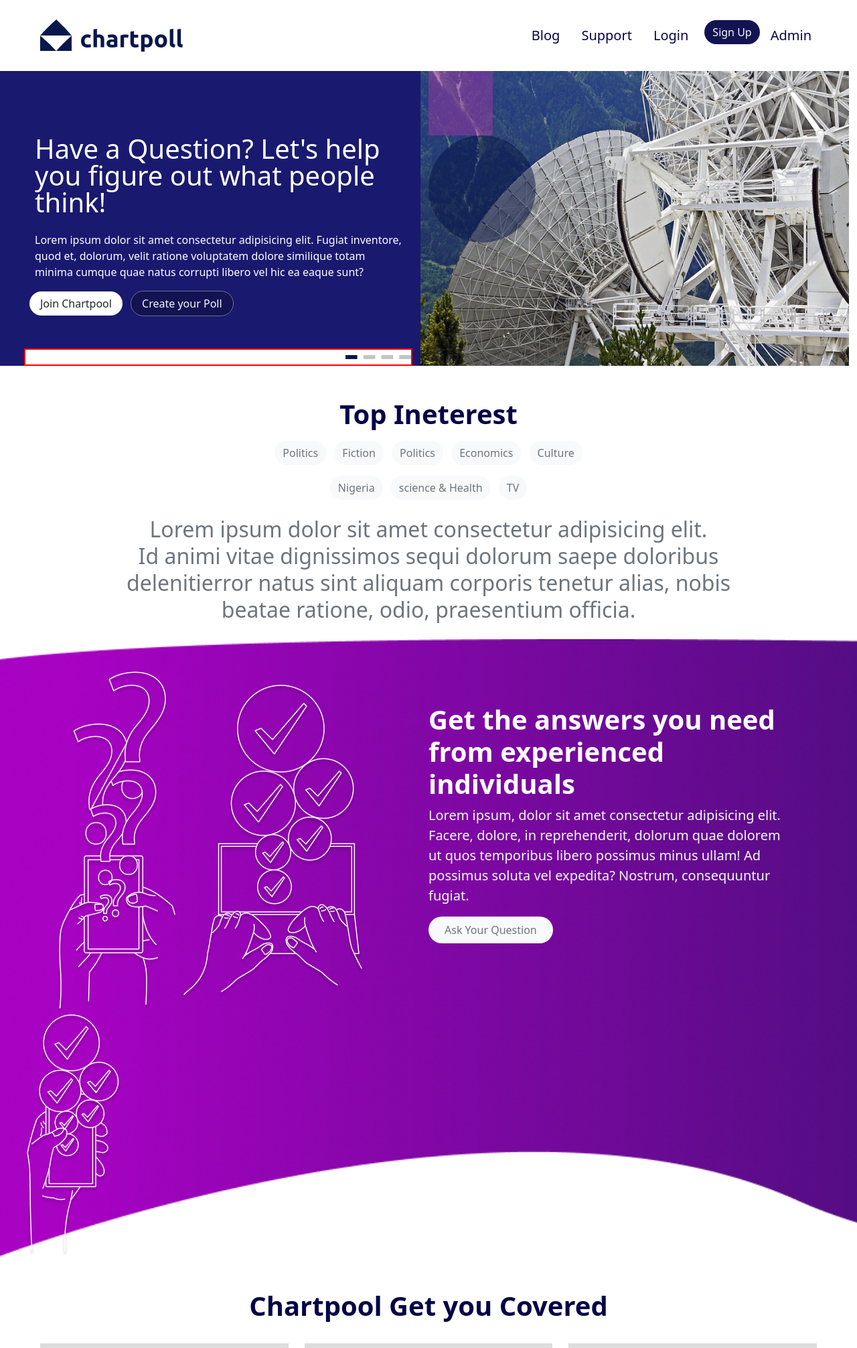
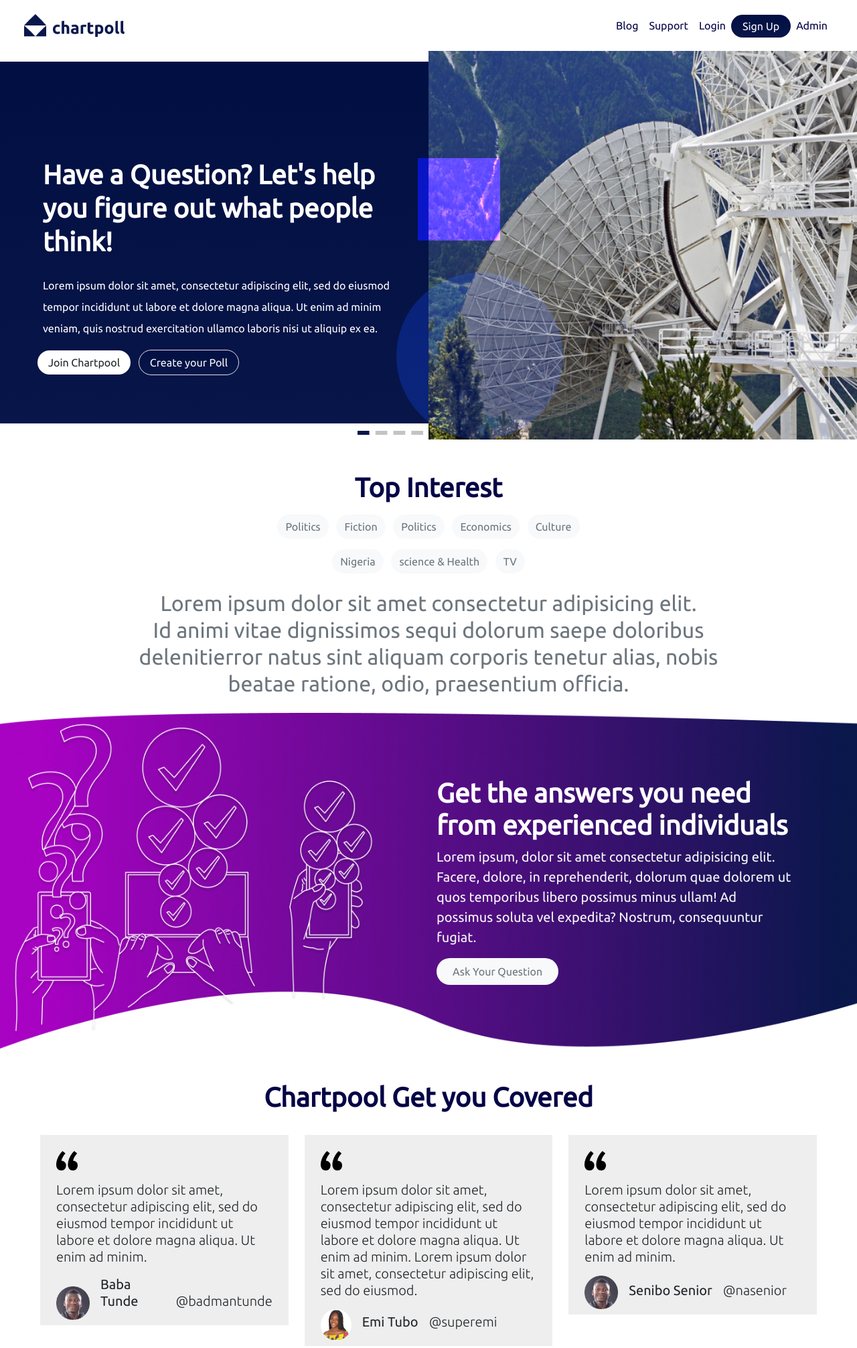
Before and after one commit to Cheediogo/homepage, a plain HTML site: page index.html in a window 1280 px wide. Shown: the top 2012 px of the page at 67% size. Drawn offline with Linux system fonts and the light colour scheme.

Commit message:
modified-index-page

```diff
--- a/css/style.css
+++ b/css/style.css
@@ -3,61 +3,60 @@
     padding: 0;
     box-sizing: border-box;
 }
+#landing-page-font{
+    font-family: 'Ubuntu', sans-serif;
+}
 
 .button-bg-blue {
-    background-color: rgb(19, 19, 83);
+    background: linear-gradient(180deg, #010F43 0%, #09174B 124.76%);
 }
-
 .nav-txt-color {
     color: rgb(4, 4, 70) !important;
 }
 
 .bg-ash {
-    background-color: #dcdcdc;
+    background-color: #EEEEEE;
 }
 
-.satelite-blue, .txt-color {
-    background-color: midnightblue;
+.satelite-blue{
+    background: linear-gradient(180deg, #010F43 0%, #09174B 124.76%);
 }
-/* .blog-navy-bg {
-    background-color: navy;
-} */
 
 .get-answers-sec {
+    background: url(../image/hands-on.png);
     background-repeat: no-repeat;
-    background-size: cover;
-    background-image: url(../image/curved-bg.png);
+    background-size: 100% 100%;
+    min-height: 100%;
 }
 
-.index-img {
-    width: 5rem;
-}
-
-.satelite-rectangles {
-    position: inherit;
-    border: 2px solid red;
+.get-ans-sm{
+    background: linear-gradient(270.32deg, #09174B 3.36%, #A702C2 95.34%);
 }
 
 .satelite-bg-img {
     background-image: url(../image/telescopes.png);
+    /* background-position: center; */
+    background-repeat: no-repeat;
+    background-size: cover;
+    overflow: none;
 }
-
-
-
-/* .satelite-bg-img .circle {
-    width: 10rem;
-    height: 10rem;
+.square-satellite{
+    position: relative;
+    left: -1rem;
+    top: 10rem;
+    background: #9D37A6;
+    height: 123px;
+    width: 123px;
+    mix-blend-mode: color-dodge;
+}
+.circle-satellite{
+    position: relative;
+    left: -3rem;
+    top: 13rem;
+    z-index: 1;
+    height: 249px;
+    width: 249px;
+    background: #031145;
+    mix-blend-mode: screen;
     border-radius: 50%;
-    background-color: blueviolet;
-    opacity: 0.3;
-} */
-
-.satelite-bg-img .img-1 {
-    width: 6rem;
-    height: 6rem;
 }
-
-.satelite-bg-img .img-2 {
-    width: 10rem;
-    height: 10rem;
-}
--- a/index.html
+++ b/index.html
@@ -7,68 +7,70 @@
     <title>Chartpoll</title>
     <link rel="stylesheet" href="css/bootstrap.min.css">
     <link rel="stylesheet" href="css/style.css">
+    <link rel="preconnect" href="https://fonts.googleapis.com">
+    <link rel="preconnect" href="https://fonts.gstatic.com" crossorigin>
+    <link href="https://fonts.googleapis.com/css2?family=Ubuntu:wght@300;400&display=swap" rel="stylesheet">
 </head>
-<body>
-    <nav class="navbar navbar-expand-lg navbar-light bg-white py-4 px-5">
+<body id="landing-page-font">
+    <nav class="navbar navbar-expand-md navbar-light bg-white py-3 px-md-4">
         <div class="container-fluid">
-          <a class="navbar-brand" href="./index.html"><img src="./image/Logo.png" alt="logo"></a>
-          <button class="navbar-toggler" type="button" data-bs-toggle="collapse" data-bs-target="#navbarSupportedContent" aria-controls="navbarSupportedContent" aria-expanded="false" aria-label="Toggle navigation">
+          <a class="navbar-brand" href="index.html">
+            <img src="./image/Logo.png" alt="logo" width="150px">
+          </a>
+          <!-- toggler -->
+          <button class="navbar-toggler" type="button" data-bs-toggle="collapse" data-bs-target="#navbarNav" aria-controls="navbarNav" aria-expanded="false" aria-label="Toggle navigation">
             <span class="navbar-toggler-icon"></span>
           </button>
-          <div>
-            <div class="collapse navbar-collapse" id="navbarSupportedContent">
-                <ul class="navbar-nav me-auto mb-2 mb-lg-0">
+          <!-- nav links -->
+          <div class="collapse navbar-collapse justify-content-end align-center" id="navbarNav">
+            <ul class="navbar-nav">
                 <li class="nav-item">
-                      <a class="nav-link active fs-5 pe-4 nav-txt-color" aria-current="page" href="./index.html">Blog</a>
+                    <a class="nav-link nav-txt-color" href="./index.html">Blog</a>
                 </li>
               <li class="nav-item">
-                      <a class="nav-link active fs-5 pe-4 nav-txt-color" href="#">Support</a>
+                <a class="nav-link nav-txt-color" href="#">Support</a>
               </li>
               <li class="nav-item">
-                      <a class="nav-link active fs-5 pe-4 nav-txt-color" href="#">Login</a>
+                <a class="nav-link nav-txt-color" href="#">Login</a>
+              </li>
+              <li class="nav-item d-none d-md-block mt-1">
+                <a class="nav-link btn rounded-pill px-3 py-1 text-light button-bg-blue" href="#">Sign Up</a>
+              </li>
+              <li class="nav-item d-md-none">
+                <a class="nav-link nav-txt-color" href="#">Sign Up</a>
               </li>
               <li class="nav-item">
-                      <form>
-                        <button class="btn border-0 me-2 rounded-pill text-light button-bg-blue" type="submit">Sign Up</button>
-                      </form>
-                    </li>
-                    <li class="nav-item">
-                      <a class="nav-link active fs-5 nav-txt-color" href="./admin.html">Admin</a>
+                <a class="nav-link nav-txt-color" href="#">Admin</a>
               </li>
             </ul>
           </div>
         </div>
-        </div>
     </nav>
-    <section>
-        <div class="row w-100">
-            <div class="col-sm-12 col-md-6 text-white ps-5 pt-5 satelite-blue">
-                <h1 class="ps-3 pt-5 lh-1">Have a Question? Let's help you figure out what people think!</h1>
-                <p class="px-3 pt-3">Lorem ipsum dolor sit amet consectetur adipisicing elit.
-                   Fugiat inventore, quod et, dolorum, velit ratione
-                   voluptatem dolore similique totam minima cumque
-                   quae natus corrupti libero vel hic ea eaque sunt?
+    <section class="">
+        <div class="container-fluid">
+            <div class="row">
+                <div class="col-lg-6 col-md-7 px-0 text-white pt-md-5 mt-3 satelite-blue ">
+                    <div class="ps-md-5 pt-md-5 pb-4">
+                        <h1 class="px-3 pt-5 fw-bold lh-sm">Have a Question? Let's help you figure out what people think!</h1>
+                        <p class="ps-3 lh-lg pt-3">
+                            Lorem ipsum dolor sit amet, consectetur adipiscing elit, sed do eiusmod <br>
+                            tempor incididunt ut labore et dolore magna aliqua. Ut enim ad minim <br>
+                            veniam, quis nostrud exercitation ullamco  laboris nisi ut aliquip ex ea.
                         </p>
                         <button class="btn border-0 rounded-pill px-3 mb-5 mx-2 txt-color bg-white">Join Chartpool</button>
-                <button class="btn  btn-outline-secondary border-1 rounded-pill px-3 mb-5 text-light button-bg-blue">Create your Poll</button>
-                <div class="bg-white py-2 satelite-rectangles d-flex justify-content-end">
-                    <img src="./image/group-rectangle.png" alt="img">
+                        <button class="btn btn-outline-secondary border rounded-pill px-3 mb-5 text-light button-bg-blue">Create your Poll</button>
                     </div>
+                    <div class="bg-white satelite-rectangles pe-2 text-center hidden-shape text-md-end"><img src="./image/group-rectangle.png" class="" alt="img"></div>
                 </div>
-            <div class="col-sm-12 col-md-6 satelite-bg-img">
-                <div>
-                    <div class="square"></div>
-                    <div class="circle"></div>
-                    <img src="./image/square-shape.png" alt="" class="opacity-50 img-1">
-                </div>
-                <div>
-                    <img src="./image/Ellipse.png" alt="" class="opacity-50 img-2">
+                <div class="col-lg-6 col-md-5 d-none d-md-block px-0 satelite-bg-img ">
+                    <div class="square-satellite"></div>
+                    <div class="circle-satellite"></div>
                 </div>
             </div>
         </div>
     </section>
-    <section class="text-center pt-5">
-        <h4 class="nav-txt-color fw-bold fs-1">Top Ineterest</h4>
+    <section class="text-center bg-white pt-5 ">
+        <h4 class="nav-txt-color fw-bold fs-1">Top Interest</h4>
         <div class="my-3">
             <button class="btn border-0 rounded-pill bg-light text-secondary">Politics</button>
             <button class="btn border-0 rounded-pill bg-light text-secondary mx-2">Fiction</button>
@@ -86,14 +88,12 @@
            corporis tenetur alias, nobis <br> beatae ratione, odio, praesentium officia.
         </p>
     </section>
-    <section class="get-answers-sec mb-5">
-        <div class="row w-100">
-            <div class="col-sm-12 col-md-12 col-lg-6 pt-5 ps-5 img-box">
-                <img src="./image/skeleton-1.png" alt="img" class="ps-5">
-                <img src="./image/skeleton-2.png" alt="img">
-                <img src="./image/skeleton-3.png" alt="img">
-            </div>
-            <div class="col-sm-12 col-md-12 col-lg-6 text-white justify-content-center pe-5 py-5 text-box">
+    <section class="">
+        <div class="get-answers-sec mb-5 d-none d-lg-block">
+            <div class="container-fluid">
+                <div class="row">
+                    <div class="col-md-6 pt-5 ps-5 img-box"></div>
+                    <div class="col-md-6 text-white justify-content-center pe-5 py-5 text-box">
                         <h2 class="fs-1 fw-bold pe-5 pt-5">Get the answers you need from experienced individuals</h2>
                         <p class="fs-5 text-light pe-5">Lorem ipsum, dolor sit amet consectetur adipisicing elit.
                            Facere, dolore, in reprehenderit, dolorum quae dolorem ut
@@ -103,50 +103,57 @@
                         <button class="btn btn-outline-secondary border-0 rounded-pill bg-light text-secondary px-4 py-2 mb-5">Ask Your Question</button>
                     </div>
                 </div>
+            </div>
+        </div>
+        <div class="d-lg-none get-ans-sm">
+            <div class="container">
+                <div class="text-white py-3 px-3 text-box">
+                    <h2 class="fs-1 fw-bold pt-5">Get the answers you need from experienced individuals</h2>
+                    <p class="fs-5 text-light">Lorem ipsum, dolor sit amet consectetur adipisicing elit.
+                        Facere, dolore, in reprehenderit, dolorum quae dolorem ut
+                        quos temporibus libero possimus minus ullam! Ad possimus
+                        soluta vel expedita? Nostrum, consequuntur fugiat.
+                    </p>
+                    <button class="btn btn-outline-secondary border-0 rounded-pill bg-light text-secondary px-4 py-2 mb-5">Ask Your Question</button>
+                </div>
+            </div>
+        </div>
     </section>
     <section class="text-center">
-        <h2 class="pb-4 fs-1 fw-bold nav-txt-color">Chartpool Get you Covered</h2>
-        <div class="row mx-5 text-start">
+        <h2 class="pb-4 mt-3 fs-1 fw-bold nav-txt-color">Chartpool Get you Covered</h2>
+        <div class="row mx-md-5 mx-3 text-start">
             <div class="col-sm-12 col-md-12 col-lg-6 col-xl-4 mb-2">
-                <div class=" bg-ash px-5">
+                <div class=" bg-ash px-md-4 px-3">
                     <img src="./image/quotes.png" alt="quotes-img" class="pt-4 pb-3">
-                    <p class="fs-5 fw-light lh-sm">Lorem ipsum dolor, sit amet consectetur adipisicing elit.
-                       Magnam distinctio nisi voluptas ullam nam at deleniti impedit,
-                       aliquid id consectetur veniam natus autem! Nemo ut laboriosam.
+                    <p class="fs-5 fw-light lh-sm">Lorem ipsum dolor sit amet, consectetur adipiscing elit, sed do eiusmod  tempor incididunt ut labore et dolore magna aliqua. Ut enim ad minim.
                     </p>
-                    <div class="d-md-flex align-items-end">
-                        <img src="./image/Mask Group (1).png" alt="img">
+                    <div class="d-md-flex align-items-end pb-2">
+                        <img src="./image/Mask Group (1).png" width="50px" alt="img">
                         <p class="fs-5 lh-sm px-3">Baba Tunde</p>
                         <p class="fs-5 fw-lighter lh-sm">@badmantunde</p>
                     </div>
                 </div>
             </div>
             <div class="col-md-12 col-md-12 col-lg-6 col-xl-4 mb-2">
-                <div class="bg-ash px-5">
+                <div class="bg-ash px-md-4 px-3">
                     <img src="./image/quotes.png" alt="quotes-img" class="pt-4 pb-3">
-                    <p class="fs-5 fw-light lh-sm">Lorem ipsum dolor, sit amet consectetur adipisicing elit.
-                       Magnam distinctio nisi voluptas ullam nam at deleniti impedit,
-                       aliquid id consectetur veniam natus autem! Nemo ut laboriosam
-                       dolore tenetur beatae ipsa. Lorem ipsum dolor, sit amet consectetur.
-                       Lorem ipsum dolor, sit amet consectetur.
+                    <p class="fs-5 fw-light lh-sm">Lorem ipsum dolor sit amet, consectetur adipiscing elit, sed do eiusmod  tempor incididunt ut labore et dolore magna aliqua. Ut enim ad minim. Lorem ipsum dolor sit amet, consectetur adipiscing elit, sed do eiusmod.
                     </p>
-                    <div class="d-md-flex align-items-end">
-                        <img src="./image/SOF_5770a-01 1.png" alt="img" class="rounded-circle index-img">
+                    <div class="d-md-flex align-items-end pb-2">
+                        <div><img src="./image/SOF_5770a-01 1.png" alt="img" class="rounded-circle index-img"></div>
                         <p class="fs-5 lh-sm px-3">Emi Tubo</p>
                         <p class="fs-5 fw-light lh-sm">@superemi</p>
                     </div>
                 </div>
             </div>
             <div class="col-sm-12 col-md-12 col-lg-6 col-xl-4 mb-2">
-                <div class=" bg-ash px-5">
-                    <img src="./image/quotes.png" alt="quotes-img" class="pt-4 pb-3">
-                    <p class="fs-5 fw-light lh-sm">Lorem ipsum dolor, sit amet consectetur adipisicing elit.
-                       Magnam distinctio nisi voluptas ullam nam at deleniti impedit,
-                       aliquid id consectetur veniam natus autem! Nemo ut laboriosam.
+                <div class=" bg-ash px-md-4 px-3">
+                    <div><img src="./image/quotes.png" alt="quotes-img" class="pt-4 pb-3"></div>
+                    <p class="fs-5 fw-light lh-sm">Lorem ipsum dolor sit amet, consectetur adipiscing elit, sed do eiusmod  tempor incididunt ut labore et dolore magna aliqua. Ut enim ad minim.
                     </p>
-                    <div class="d-md-flex">
-                        <img src="./image/Mask Group (1).png" alt="img">
-                        <p class="fs-5 lh-sm px-3">Senior Senior</p>
+                    <div class="d-md-flex align-items-end pb-2">
+                        <div class=""><img src="./image/Mask Group (1).png" width="50px" alt="img"></div>
+                        <p class="fs-5 lh-sm px-3">Senibo Senior</p>
                         <p class="fs-5 fw-light lh-sm">@nasenior</p>
                     </div>
                 </div>
@@ -155,7 +162,7 @@
         <button class="btn border-0 rounded-pill fs-5 px-3 my-4 text-light button-bg-blue">Join Chartpool</button>
     </section>
     <footer class="bg-black text-white">
-        <div class="d-md-flex mb-3 pt-4 pb-5 px-5">
+        <div class="d-md-flex pt-4 pb-5 px-5">
             <div class="d-flex flex-column me-auto">
                 <a class="pb-3" href="./index.html"><img src="./image/logo-white.png" alt="logo"></a>
                 <div class="pb-3">
```
Also changed, not shown: image/hands-on.png (added), image/satellite-grp.png (added). Lines whose indentation alone changed are shown as unchanged.
